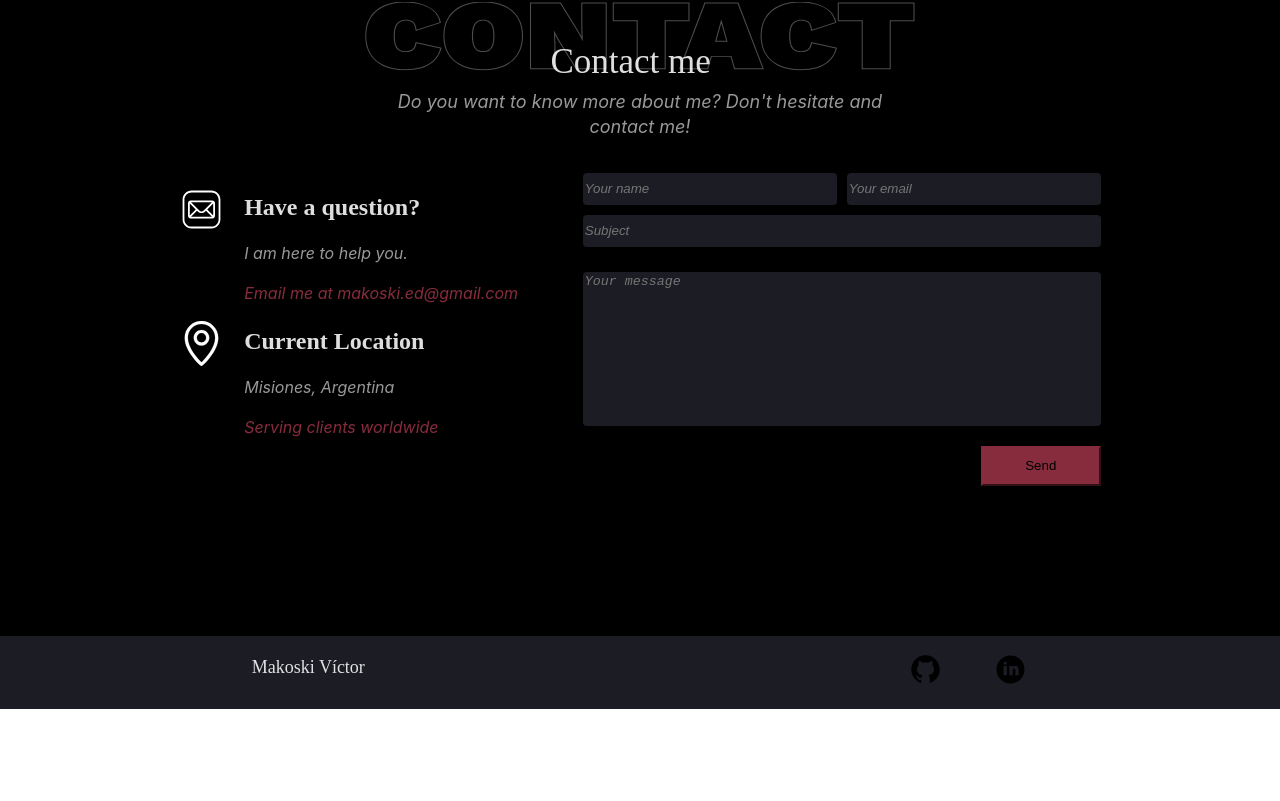
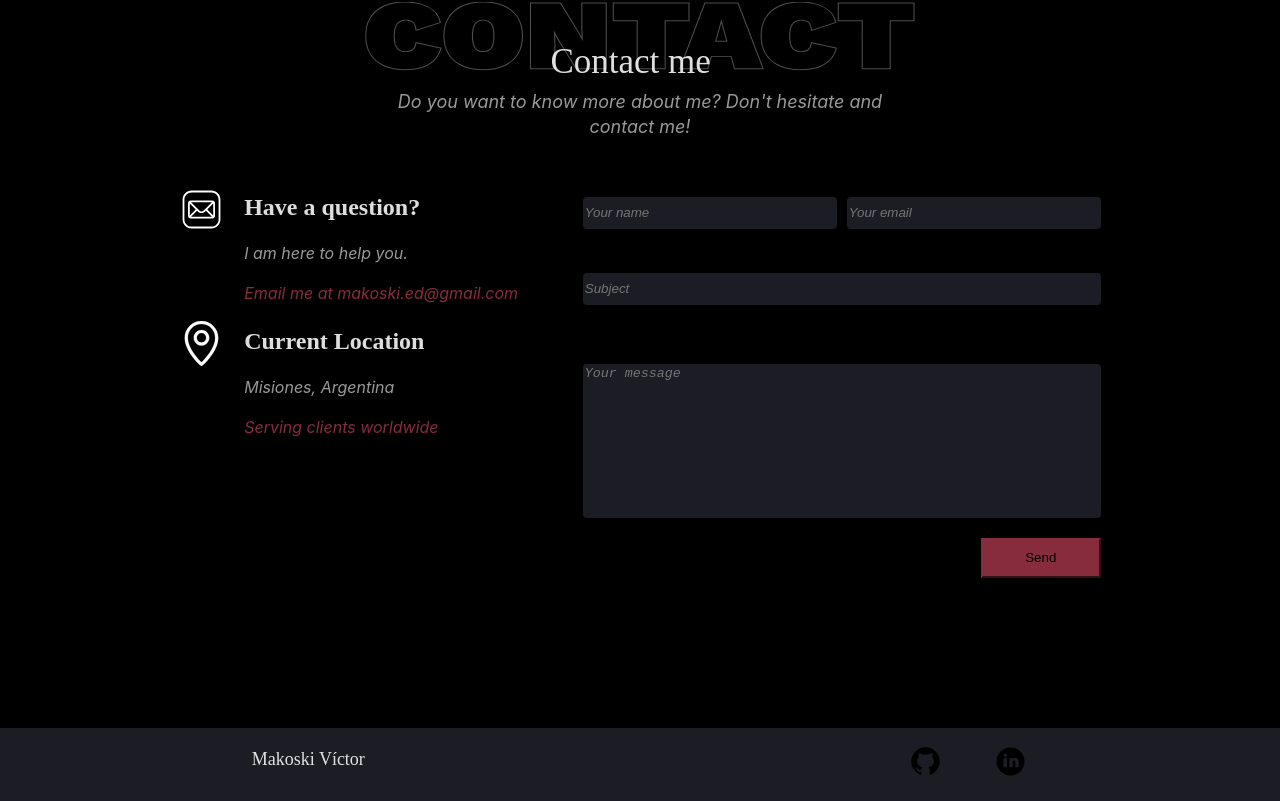
Before and after one commit to MakoskiVictor/Portfolio-Makoski.Dev, a React (Vite) app: page / in a window 1280 px wide. Shown: the part 2485-3286 px from the top of the page. Before the commit the page ends 3194 px from the top, so only its background shows below. Built offline with nearby package versions, Linux system fonts and the light colour scheme; a web font is replaced by a local one.

Commit message:
errors and divs added

```diff
--- a/src/components/Messager.jsx
+++ b/src/components/Messager.jsx
@@ -46,8 +46,11 @@ export function Messager () {
   return (
     <form onSubmit={handleSubmit(onSubmit)} className={messagerStyles.form}>
       <div>
+
         <div className={messagerStyles.container}>
-          {errors.name && <span>{errors.name.message}</span>}
+          <div>
+
+            {errors.name ? <span className={messagerStyles.errors}>{errors.name.message}</span> : <span className={messagerStyles.errors} />}
             <div>
               <input
                 type='text'
@@ -62,8 +65,11 @@ export function Messager () {
                   }
                 })}
               />
+
             </div>
-          {errors.email && <span>{errors.email.message}</span>}
+          </div>
+          <div>
+            {errors.email ? <span className={messagerStyles.errors}>{errors.email.message}</span> : <span className={messagerStyles.errors} />}
             <div>
               <input
                 type='text'
@@ -79,8 +85,11 @@ export function Messager () {
               />
             </div>
           </div>
-        {errors.subject && <span>{errors.subject.message}</span>}
+        </div>
         <div>
+          <div>
+
+            {errors.subject ? <span className={messagerStyles.errors}>{errors.subject.message}</span> : <span className={messagerStyles.errors} />}
             <div className={messagerStyles.container}>
               <input
                 type='text'
@@ -96,7 +105,9 @@ export function Messager () {
                 })}
               />
             </div>
-          {errors.message && <span>{errors.message.message}</span>}
+          </div>
+          <div>
+            {errors.message ? <span className={messagerStyles.errors}>{errors.message.message}</span> : <span className={messagerStyles.errors} />}
             <div className={messagerStyles.container}>
               <textarea
                 cols='30'
@@ -115,6 +126,7 @@ export function Messager () {
             </div>
           </div>
         </div>
+      </div>
       <div className={messagerStyles.buttonContainer}>
         <button type='submit' className={messagerStyles.button}>Send</button>
       </div>
```
Lines whose indentation alone changed are shown as unchanged.
